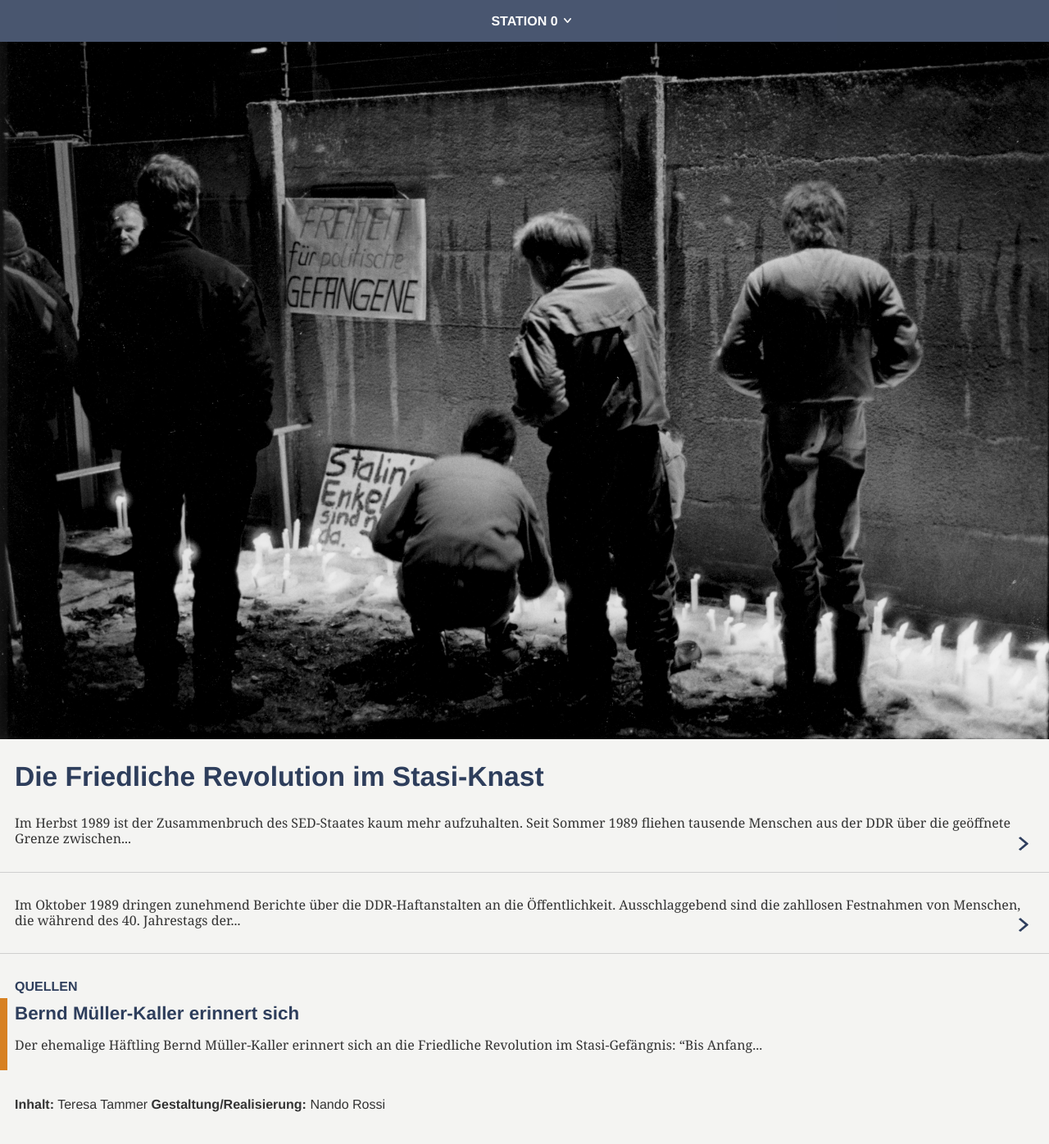
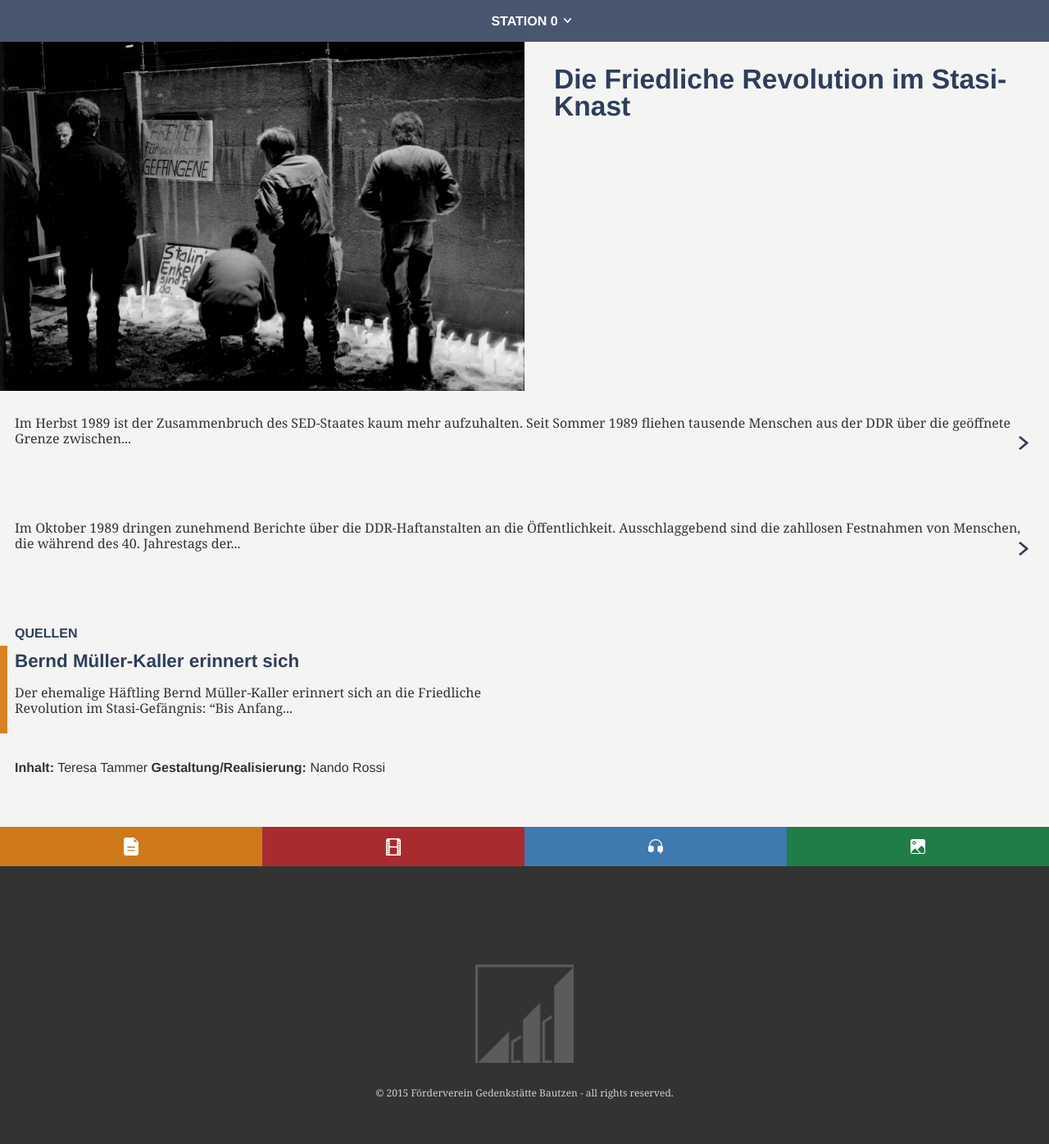
Before and after one commit to nandorocker/bautzen-tour, a Jekyll site: the page built from station-0/index.md, in a window 1280 px wide and 1400 px high. Shown: the top 1396 px of the window at 82% size. Built offline with Jekyll 4.4.1, drawn with Linux system fonts in a browser that asks for light colours; nearby versions of some CDN libraries; Markdown is read by kramdown in place of the engine named in the settings.

Commit message:
Added simple responsive to galleries; stations

```diff
--- a/_layouts/station.html
+++ b/_layouts/station.html
@@ -7,11 +7,12 @@
     <body class="station">
         {% include menu.html %}
         {% if page.image %}
-        <img src="{{ site.url }}/assets/station-photos/{{ page.image }}.jpg" alt="{{ page.title }}" class="header-item">
-        {% endif %}
-        <h1 class="spaced item-wrapper">{{ page.title }}</h1>
+        <div id="introduction">
 
-		<div id="introduction">
+	        <img src="{{ site.url }}/assets/station-photos/{{ page.image }}.jpg" alt="{{ page.title }}" class="header-item">
+	        {% endif %}
+	        <h1 class="spaced item-wrapper">{{ page.title }}</h1>
+
 			{% assign sorted_info = (site.categories.info | sort: 'order') %}
 			{% for post in sorted_info %}
 				{% if post.station == page.station %}
--- a/_sass/_layout.scss
+++ b/_sass/_layout.scss
@@ -118,6 +118,13 @@
  */
 .header-item {
 	width: 100%;
+
+	@include media-query-min($on-palm) {
+			width: 50%;
+			height: 100%;
+			float: left;
+			margin-right: $spacing-unit*1.2;
+	}
 }
 
 /*
@@ -155,6 +162,11 @@
 	padding-bottom: $spacing-unit*0.5;
 	padding-right: $spacing-unit*0.9;
 
+	@include media-query-min($on-palm) {
+		width: 45%;
+		float: left;
+	}
+
 	a {
 		color: $text-color;
 	}
@@ -163,6 +175,11 @@
 		background: url("../assets/caret-forward@2x.png") no-repeat 98% 50%;
 		background-size: 12px;
 		border-bottom: 1px solid $grey-color-light;
+		width: auto;
+
+		@include media-query-min($on-palm) {
+			border-bottom: 0;
+		}
 
 		/* This puts the underline between items, except for the last one */
 		/*&:not(:last-child) {
@@ -218,9 +235,22 @@
     }
 }
 
+#quellen {
+	@include clearfix;
+
+	@include media-query-min($on-palm) {
+		margin-top: $spacing-unit;
+	}
+}
+
+#introduction {
+	@include clearfix;
+}
+
 // Source text
 .source {
 	margin-top: $spacing-unit;
+	text-align: center;
 
 	p {
 	    color: #777;
@@ -233,20 +263,44 @@
 */
 .carousel {
 	margin: 0;
+	width: 90%;
+	margin-left: auto;
+	margin-right: auto;
+	text-align: center;
+	@include clearfix;
 
 	li {
 		list-style-type: none;
 		margin-top: $spacing-unit;
 		margin-bottom: $spacing-unit;
+		// text-align: center;
 
-		&:first-child {
-			margin-top: $spacing-unit*2;
+
+		@include media-query-min($on-laptop) {
+			display: block;
+			float: left;
+			margin-bottom: 0;
 		}
 
-		// Removing this for now
-		/*&:last-child {
-			margin-bottom: $spacing-unit;
-		}*/
+		@include media-query($on-laptop) {
+
+			&:first-child {
+				margin-top: $spacing-unit*2;
+			}
+
+		}
+
+		&:nth-child(3){
+			clear: left;
+		}
+
+		img {
+			width: 400px;
+
+			@include media-query-min($on-laptop) {
+				max-width: 90%;
+			}
+		}
 	}
 }
 
--- a/_sass/_mixins.scss
+++ b/_sass/_mixins.scss
@@ -12,3 +12,16 @@ $desktop-width: 1024px;
     @content;
   }
 }
+
+
+/*
+** Clearfix (to solve issue with height of parent of float-lefts)
+*/
+@mixin clearfix {
+	&:after {
+	   content: " ";
+	   display: block;
+	   height: 0;
+	   clear: both;
+	}
+}
--- a/css/main.scss
+++ b/css/main.scss
@@ -45,9 +45,15 @@ $on-laptop:        800px;
 //     }
 // }
 @mixin media-query($device) {
-    @media screen and (max-width: $device) {
+    @media screen and (max-width: #{$device - 1}) {
         @content;
     }
+}
+
+@mixin media-query-min($device) {
+	@media screen and (min-width: $device) {
+		@content;
+	}
 }
 
 // Import partials from `sass_dir` (defaults to `_sass`)
```
